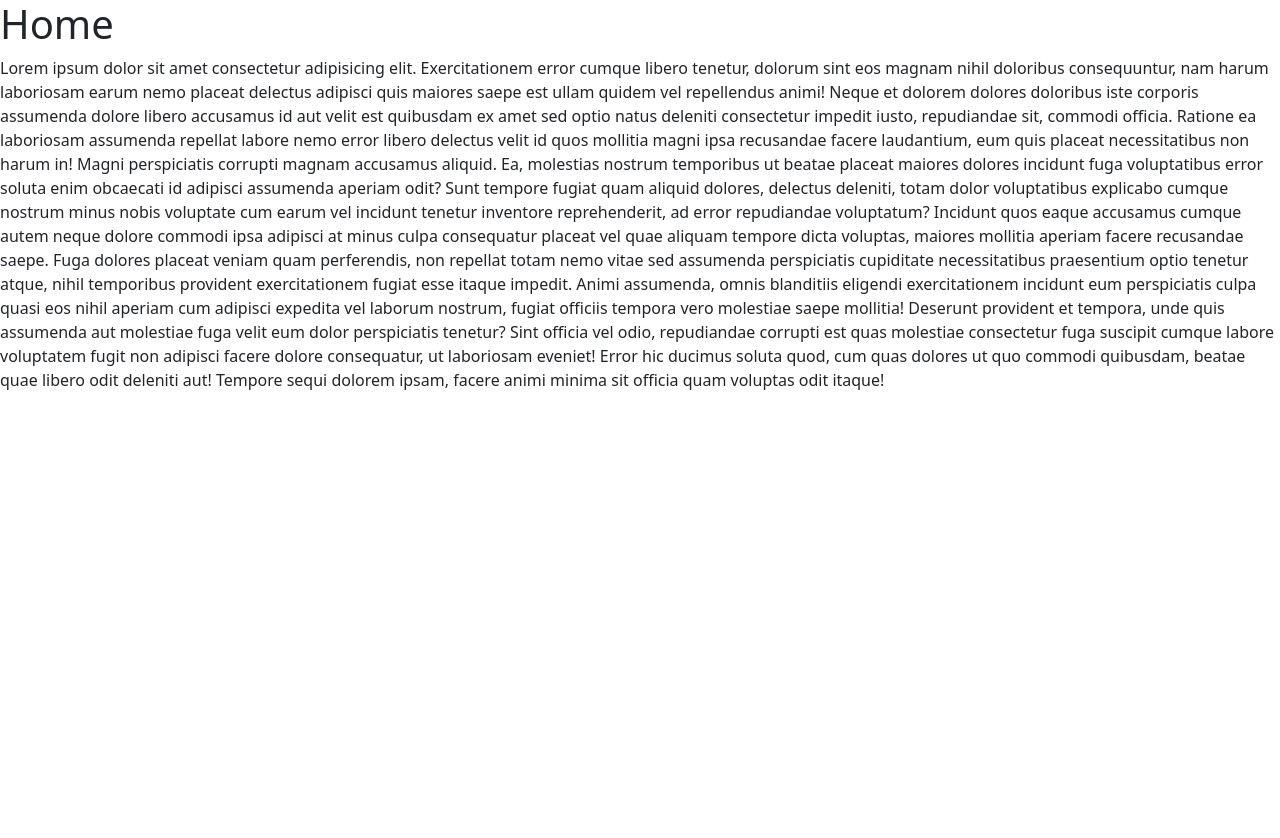
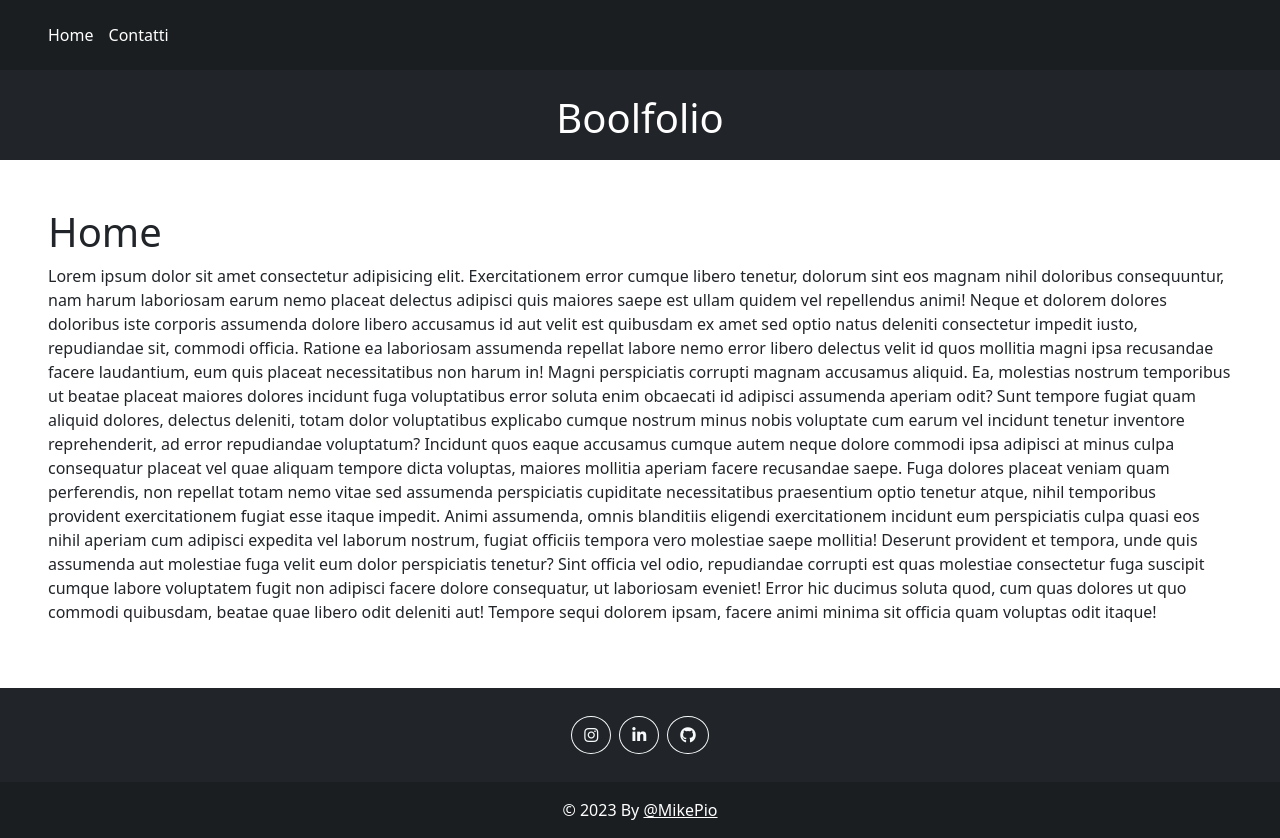
Before and after one commit to MikePio/vite-boolfolio, a Vue app: page / in a window 1280 px wide. Before the commit the page ends 800 px from the top, so only its background shows below. Built offline with nearby package versions, Linux system fonts and the light colour scheme.

Commit message:
Added the site navigation navbar Added the components Header, Main, and Footer

```diff
--- a/src/App.vue
+++ b/src/App.vue
@@ -1,17 +1,26 @@
 <script>
+
+import Header from './components/partials/Header.vue'
+import Main from './components/partials/Main.vue'
+import Footer from './components/partials/Footer.vue'
+
 export default {
-  name: 'App'
+  name: 'App',
+
+  components:{
+    Header,
+    Main,
+    Footer
+  },
+
 }
 </script>
 
 <template>
   <div>
-    <!-- <Header/> -->
-
-    <router-view></router-view>
-
-    <!-- <Main/> -->
-    <!-- <Footer/> -->
+    <Header/>
+    <Main/>
+    <Footer/>
   </div>
 </template>
 
--- /dev/null
+++ b/src/components/partials/Footer.vue
@@ -0,0 +1,68 @@
+<script>
+export default {
+  name: 'Footer',
+  data(){
+    return{
+
+    }
+  }
+
+}
+</script>
+
+<template>
+  <footer class="bg-dark text-center text-white" style="height: 150px; max-height: 150px;">
+
+    <!-- Grid container -->
+    <div class="container p-4 pb-0">
+        <!-- Section: Social media -->
+        <section class="mb-4">
+
+            <!-- Facebook -->
+            <!-- <a style="padding: 7px 15px;" class="btn btn-outline-light btn-floating m-1 rounded-circle" href="#!" role="button"><i class="fab fa-facebook-f"></i></a> -->
+
+            <!-- Twitter -->
+            <!-- <a class="btn btn-outline-light btn-floating m-1 rounded-circle" href="#!" role="button"><i class="fab fa-twitter"></i></a> -->
+
+            <!-- Google -->
+            <!-- <a class="btn btn-outline-light btn-floating m-1 rounded-circle" href="#!" role="button"><i class="fab fa-google"></i></a> -->
+
+            <!-- Instagram -->
+            <a class="btn btn-outline-light btn-floating m-1 rounded-circle"
+                href="https://www.instagram.com/michelepiopilla/" role="button"><i class="fab fa-instagram"></i></a>
+
+            <!-- Linkedin -->
+            <a class="btn btn-outline-light btn-floating m-1 rounded-circle" href="www.linkedin.com/in/michele-pilla-963668281" role="button"><i
+                    class="fab fa-linkedin-in"></i></a>
+
+            <!-- Github -->
+            <a class="btn btn-outline-light btn-floating m-1 rounded-circle" href="https://github.com/MikePio"
+                role="button"><i class="fab fa-github"></i></a>
+
+        </section>
+        <!-- Section: Social media -->
+    </div>
+
+    <div class="text-center p-3" style="background-color: rgba(0, 0, 0, 0.2);">
+        © 2023 By
+        <a class="text-white" href="https://github.com/MikePio">@MikePio</a>
+    </div>
+
+  </footer>
+</template>
+
+<style lang="scss" scoped>
+@use '../../scss/main.scss' as *;
+  a{
+    color: white;
+    transition: all .3s;
+    &:hover{
+      color: white;
+      text-shadow: 0 0 10px white;
+    }
+    &.active{
+      text-shadow: 0 0 10px white;
+      // color: darken($color: white, $amount: 15%);
+    }
+  }
+</style>
--- /dev/null
+++ b/src/components/partials/Header.vue
@@ -0,0 +1,75 @@
+<script>
+export default {
+  name: 'Header',
+  data(){
+    return{
+
+    }
+  }
+
+}
+</script>
+
+<template>
+<header class="bg-dark" style="max-height: 160px;">
+
+  <nav class="px-5" style="background-color: rgba(0, 0, 0, 0.2); height: 70px; max-height: 70px;">
+    <ul>
+      <li>
+        <router-link :to="{name: 'home'}">Home</router-link>
+      </li>
+      <!-- <li>
+        <router-link :to="{name: 'projects'}">Progetti</router-link>
+      </li>
+      <li>
+        <router-link :to="{name: 'types'}">Tipi</router-link>
+      </li>
+      <li>
+        <router-link :to="{name: 'technologies'}">Tecnologie</router-link>
+      </li> -->
+      <li>
+        <router-link :to="{name: 'contacts'}">Contatti</router-link>
+      </li>
+    </ul>
+  </nav>
+
+  <div class="text-center text-white" style="height: 90px; max-height: 90px;">
+    <div class="text-center p-4">
+      <h1>Boolfolio</h1>
+    </div>
+  </div>
+
+</header>
+</template>
+
+<style lang="scss" scoped>
+@use '../../scss/main.scss' as *;
+  header{
+    nav{
+      ul{
+        list-style: none;
+        height: 100%;
+        padding: 0;
+        display: flex;
+        align-items: center;
+        li{
+          margin: 0 15px 0 0;
+          a{
+            text-decoration: none;
+            color: white;
+            transition: all .3s;
+            &:hover{
+              color: white;
+              text-shadow: 0 0 10px white;
+            }
+            &.active{
+              text-shadow: 0 0 10px white;
+              // color: darken($color: white, $amount: 15%);
+            }
+          }
+        }
+      }
+    }
+  }
+
+</style>
--- /dev/null
+++ b/src/components/partials/Main.vue
@@ -0,0 +1,33 @@
+<script>
+
+export default {
+  name: 'Main',
+
+  data(){
+
+  },
+
+  methods:{
+
+  },
+
+  mounted(){
+
+  }
+}
+</script>
+
+<template>
+
+  <main style="min-height: calc(100vh - 70px - 90px - 150px);" class="p-5">
+
+  <router-view></router-view>
+
+  </main>
+
+</template>
+
+<style lang="scss" scoped>
+@use '../../scss/main.scss' as *;
+
+</style>
```
